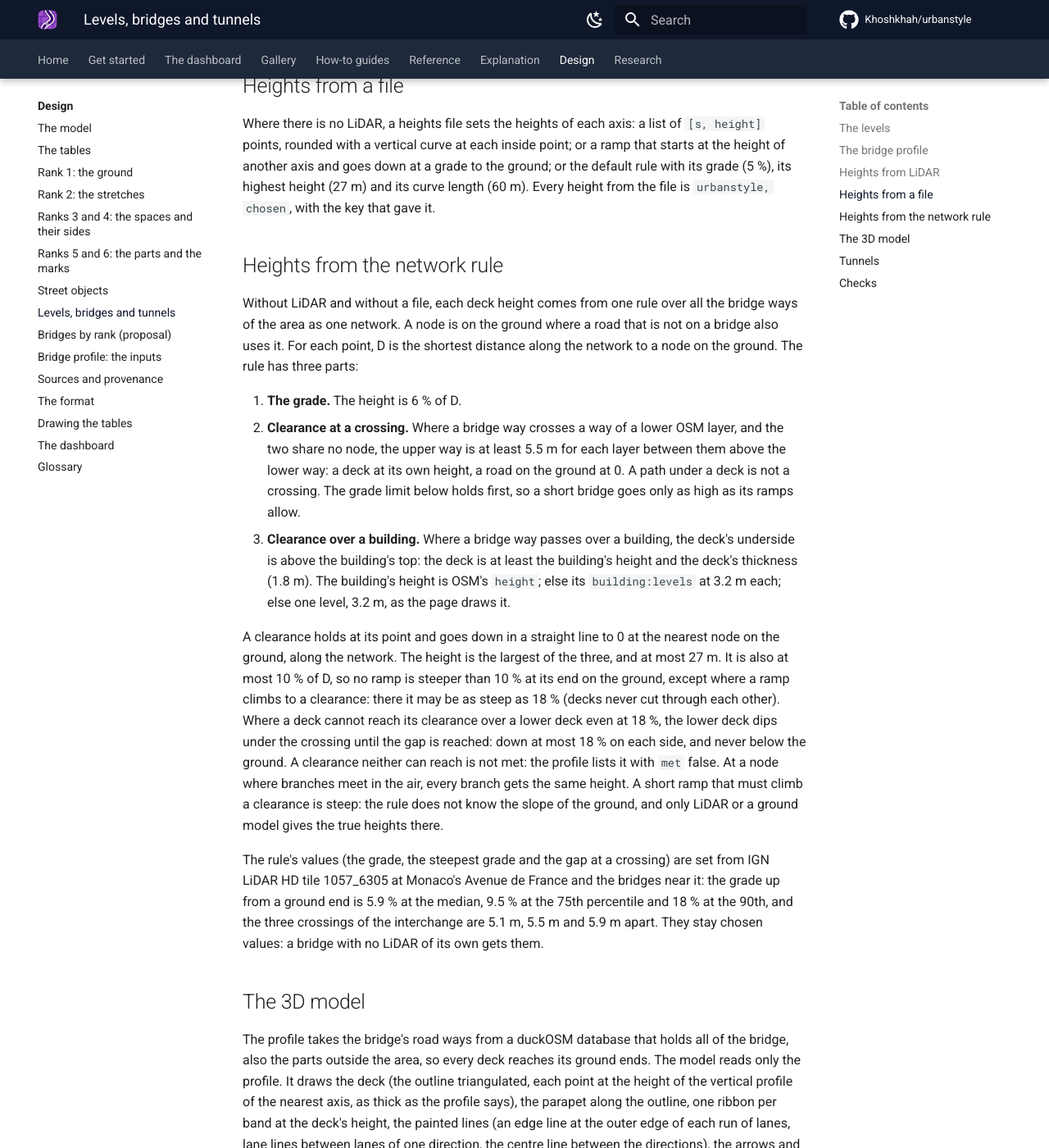
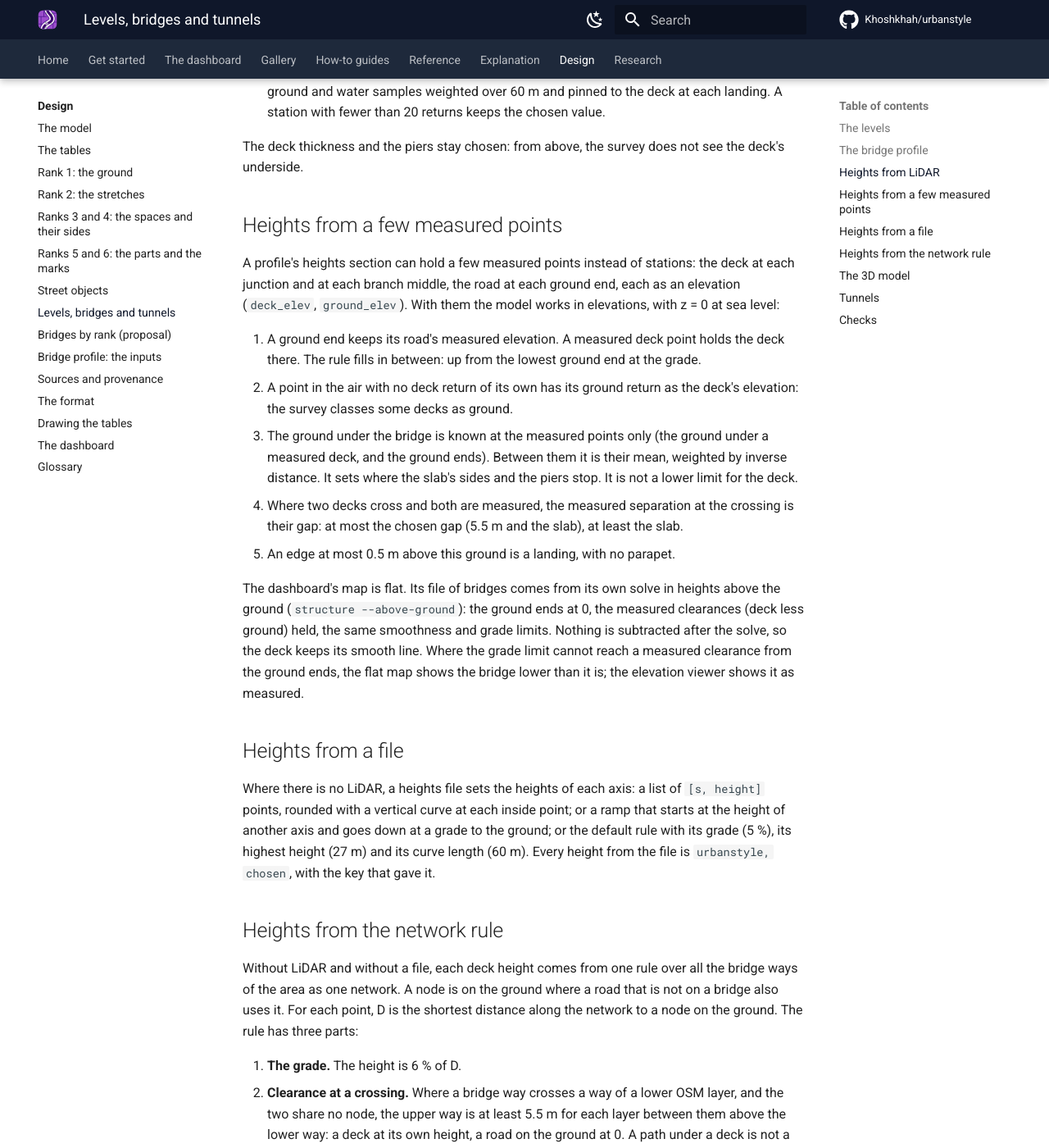
Before and after one commit to Khoshkhah/urbanstyle, an MkDocs documentation site: the page built from docs/design/levels.md, in a window 1280 px wide and 1400 px high, scrolled down 2211 px. Shown: the whole window at 82% size. Built offline with MkDocs 1.6.1 and Material for MkDocs 9.7.7, drawn with Linux system fonts in a browser that asks for light colours; comment, search, counter and statistics services are not loaded; some of the changed text lies outside the part shown.

Commit message:
Docs: the passage level, heights from a few measured points, the flat dashboard solve, a short piece's heading, the bend between two sections, the room beside the road, checks W1 and W2; the history in the notes
Co-Authored-By: Claude Opus 5.5 <noreply@anthropic.com>

```diff
--- a/docs/design/levels.md
+++ b/docs/design/levels.md
@@ -8,6 +8,11 @@ bridge with the source of every value, and a 3D model drawn from the profile alo
 A level is an integer floor of the area, -2 to 2, 0 the ground ([The model](model.md), "The levels"). Each level but 0 has its own
 spaces: a deck or a tube, the roadway and a narrow walkway, with no blocks. The links between levels (`urban.link`) are the only
 joins between levels: a ramp, stairs, an elevator, an entrance, or a connection where a road's level changes at a node.
+
+A road's level is its OSM `layer`, else 1 on a bridge and -1 in a tunnel. A building passage (`tunnel=building_passage`) is the
+exception: its `layer` gives its place relative to the building, not a deck. Its level is the lowest level above every way under it (a
+way at a lower level that crosses it, or runs along it within 3 m for 5 m or more): 0 where nothing at level 0 or above lies under it.
+A way that goes on from such a passage with the same `layer` and no bridge or tunnel tag has the passage's level.
 
 The page gives each level a button with three states: full, faded, hidden. In 3D a deck with no bridge model is drawn 6 m a level
 above the ground; a tunnel is drawn under the ground of level 0 and shows where level 0 is faded or hidden.
@@ -52,6 +57,28 @@ At a station every 10 m along each axis:
    over 60 m and pinned to the deck at each landing. A station with fewer than 20 returns keeps the chosen value.
 
 The deck thickness and the piers stay chosen: from above, the survey does not see the deck's underside.
+
+## Heights from a few measured points
+
+A profile's heights section can hold a few measured points instead of stations: the deck at each junction and at each branch middle,
+the road at each ground end, each as an elevation (`deck_elev`, `ground_elev`). With them the model works in elevations, with z = 0 at
+sea level:
+
+1. A ground end keeps its road's measured elevation. A measured deck point holds the deck there. The rule fills in between: up from
+   the lowest ground end at the grade.
+2. A point in the air with no deck return of its own has its ground return as the deck's elevation: the survey classes some decks as
+   ground.
+3. The ground under the bridge is known at the measured points only (the ground under a measured deck, and the ground ends). Between
+   them it is their mean, weighted by inverse distance. It sets where the slab's sides and the piers stop. It is not a lower limit for
+   the deck.
+4. Where two decks cross and both are measured, the measured separation at the crossing is their gap: at most the chosen gap (5.5 m
+   and the slab), at least the slab.
+5. An edge at most 0.5 m above this ground is a landing, with no parapet.
+
+The dashboard's map is flat. Its file of bridges comes from its own solve in heights above the ground (`structure --above-ground`):
+the ground ends at 0, the measured clearances (deck less ground) held, the same smoothness and grade limits. Nothing is subtracted
+after the solve, so the deck keeps its smooth line. Where the grade limit cannot reach a measured clearance from the ground ends, the
+flat map shows the bridge lower than it is; the elevation viewer shows it as measured.
 
 ## Heights from a file
 
```
Also changed, not shown: docs/design/glossary.md (+1 -1 lines), docs/design/stretches.md (+7 -2 lines), docs/notes/bridge-heights.md (+5 -0 lines), docs/notes/sections.md (+28 -0 lines).
